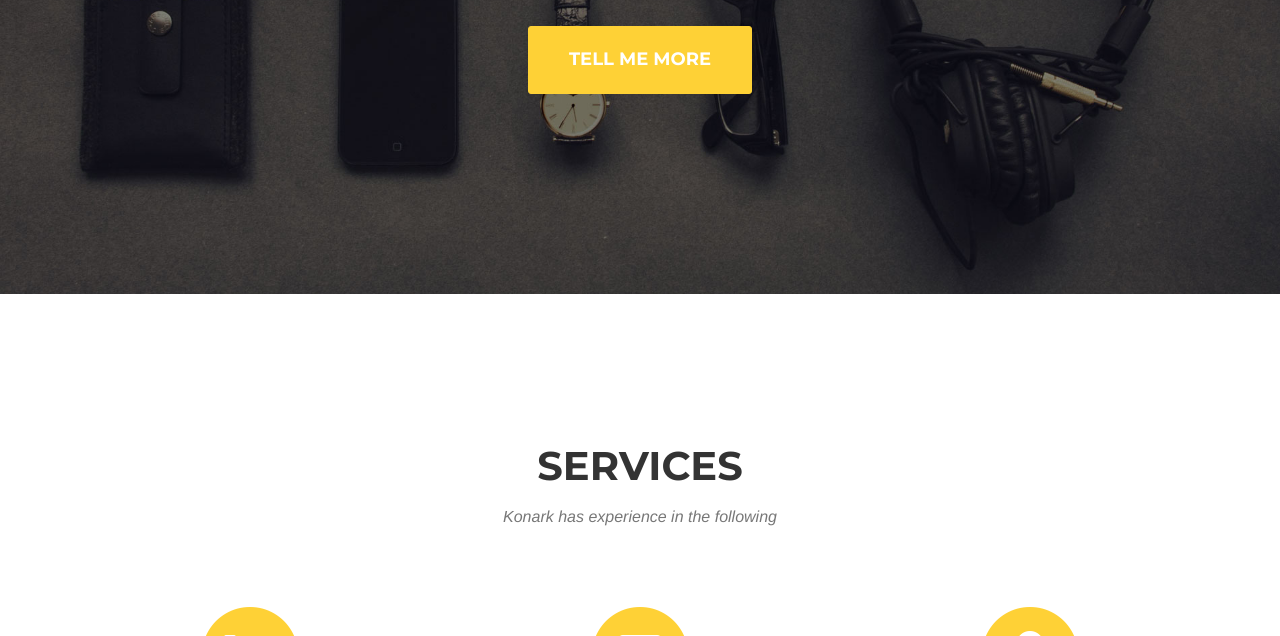
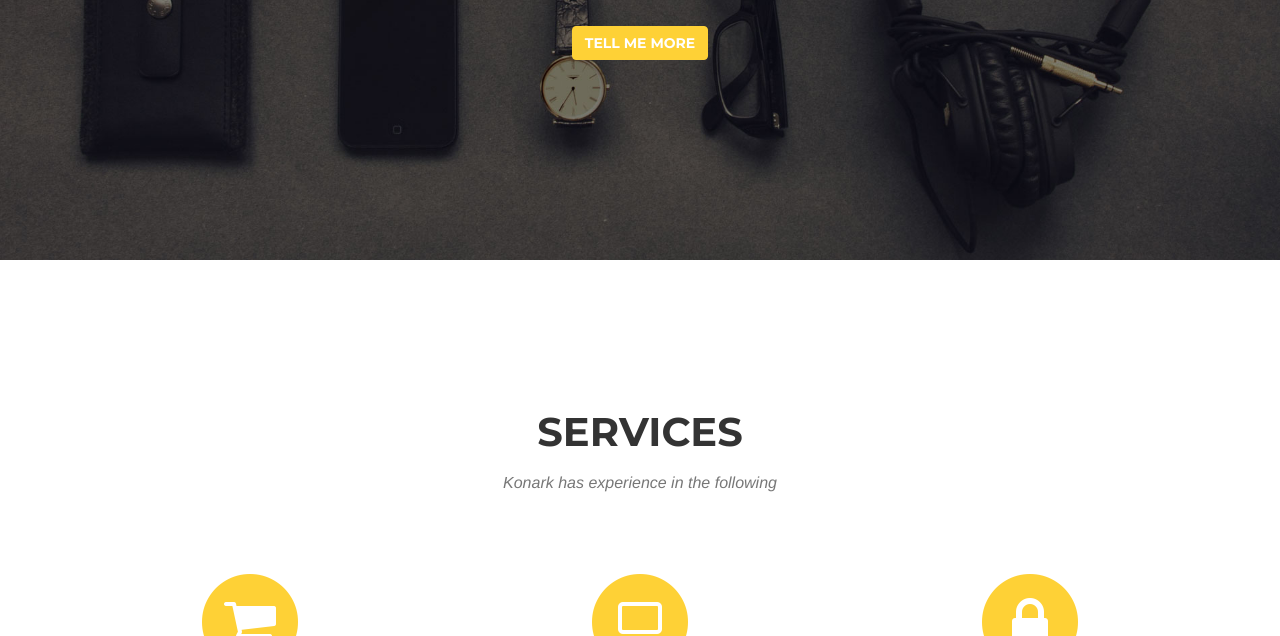
Before and after one commit to anusheel/konark, a plain HTML site: page index.html in a window 1280 px wide. Shown: the part 464-1100 px from the top of the page. Drawn offline with nearby package versions, Linux system fonts and the light colour scheme; a web font is replaced by a local one.

Commit message:
small button

```diff
--- a/index.html
+++ b/index.html
@@ -86,7 +86,7 @@
             <div class="intro-text">
                 <div class="intro-lead-in">Industrial Engineering Redefined!</div>
                 <div class="intro-heading">Konark</div>
-                <a href="#services" class="page-scroll btn btn-xl">Tell Me More</a>
+                <a href="#services" class="page-scroll btn btn-primary">Tell Me More</a>
             </div>
         </div>
     </header>
```
